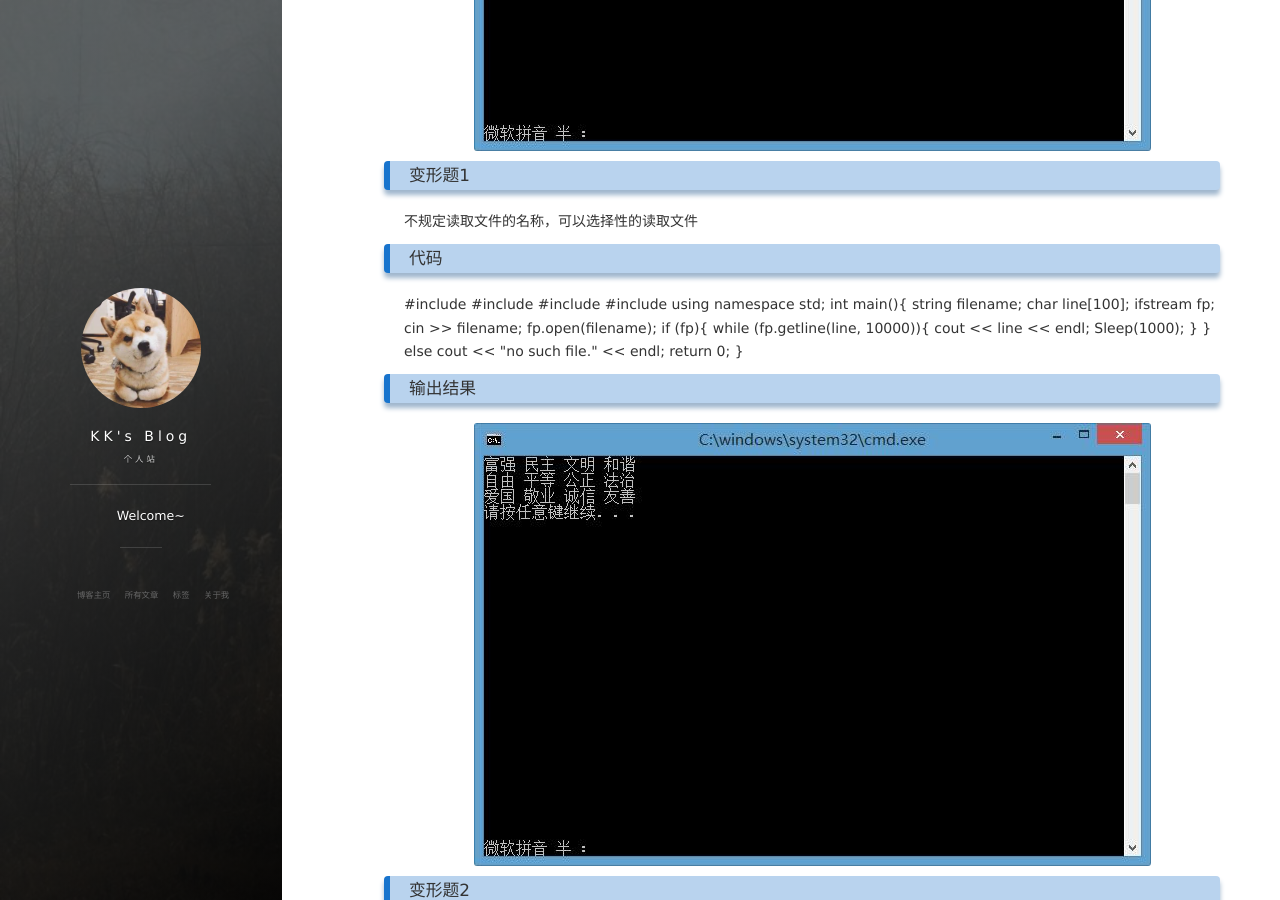
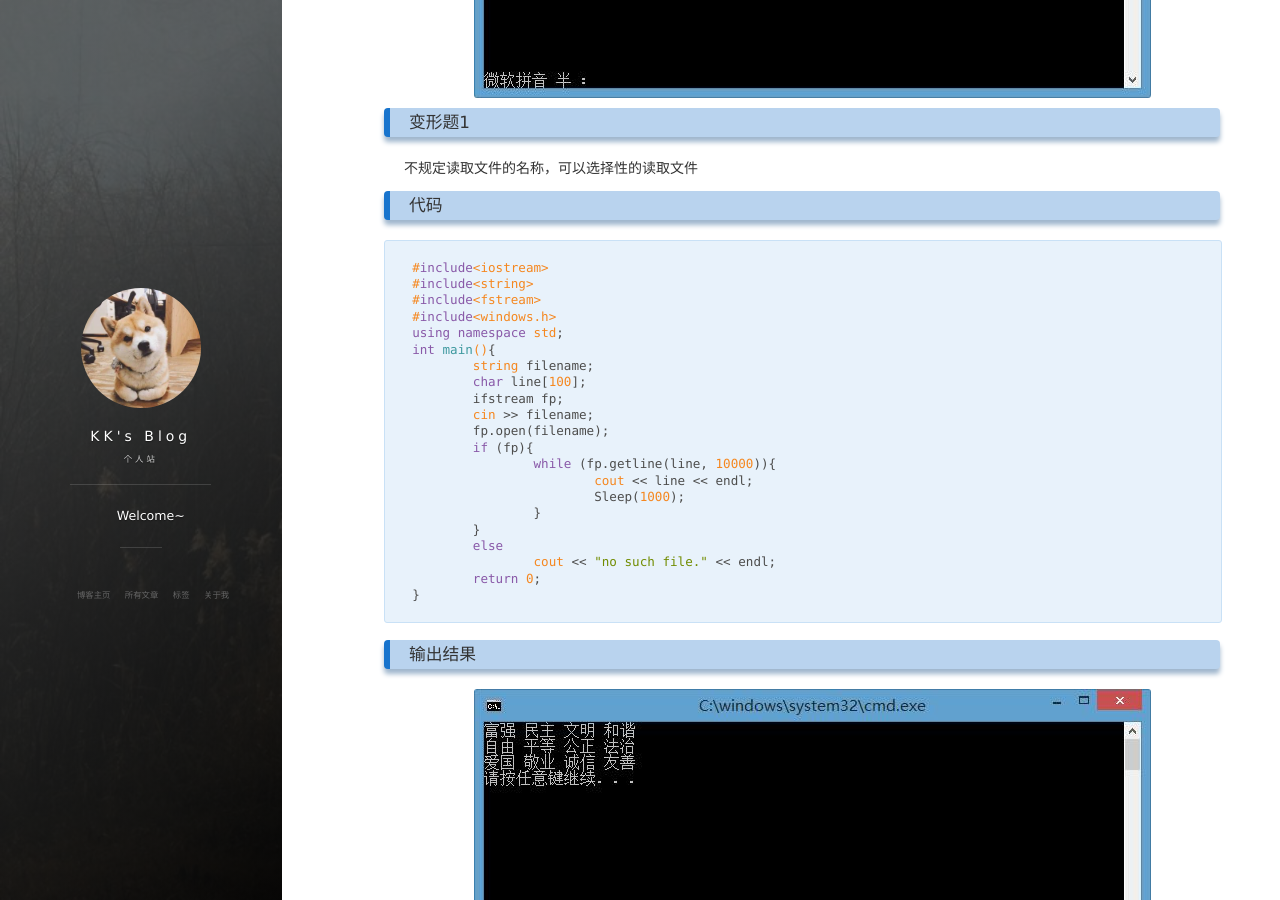
Before and after one commit to NKUkk/NKUkk.github.io, a Jekyll site: the page built from _posts/2018-08-03-VC_File_Read.md, in a window 1280 px wide and 900 px high, scrolled down 1713 px. Built offline with Jekyll 4.4.1, drawn with Linux system fonts in a browser that asks for light colours; nearby versions of some CDN libraries; comment, search, counter and statistics services are not loaded; some of the changed text lies outside the part shown.

Commit message:
Update 2018-08-03-VC_File_Read.md

````diff
--- a/_posts/2018-08-03-VC_File_Read.md
+++ b/_posts/2018-08-03-VC_File_Read.md
@@ -22,23 +22,23 @@
 
 
 ### 代码
-
-#include<iostream><br>
-#include<string><br>
-#include<fstream><br>
-using namespace std;<br>
-void main(){<br>
-	ifstream in("1.txt");<br>
-	string filename;<br>
-	string line;<br>
-
-	if (in){<br>
-		while (getline(in, line))<br>
-			cout << line << endl;<br>
-	}<br>
+```
+#include<iostream>
+#include<string>
+#include<fstream>
+using namespace std;
+void main(){
+	ifstream in("1.txt");
+	string filename;
+	string line;
+	if (in){
+		while (getline(in, line))
+			cout << line << endl;
+	}
 	else<br>
-		cout << "no such file."<<endl;<br>
-}<br>
+		cout << "no such file."<<endl;
+}
+```
 
 ### 原文件内容
 ![](/images/posts/VC_File_Read/txt.jpg)
@@ -52,7 +52,7 @@
 
 
 ### 代码
-
+```
 #include<iostream>
 #include<string>
 #include<fstream>
@@ -74,6 +74,7 @@
 		cout << "no such file." << endl;
 	return 0;
 }
+```
 
 ### 输出结果
 ![](/images/posts/VC_File_Read/result1.jpg)
````
